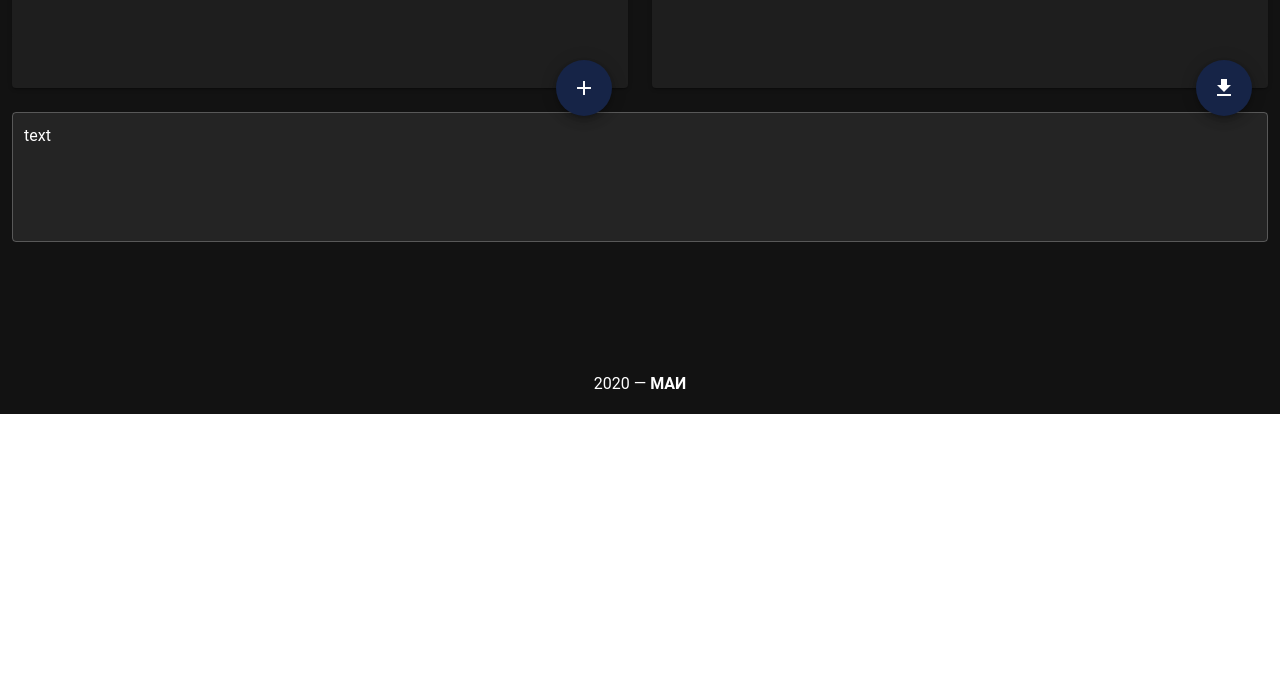
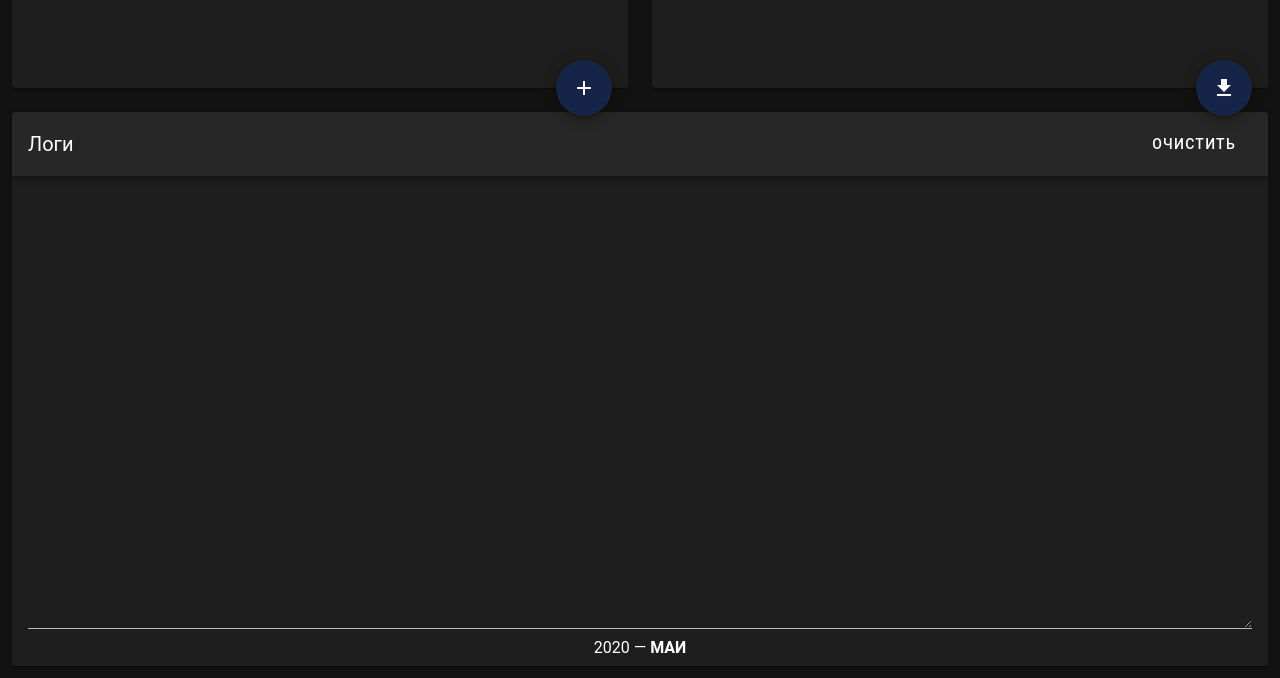
Before and after one commit to HappyStore/secureshare, a Vue app: page / in a window 1280 px wide. Shown: the part 386-1064 px from the top of the page. Before the commit the page ends 800 px from the top, so only its background shows below. Built offline with nearby package versions, Linux system fonts and the light colour scheme; a small style sheet from the web is missing.

Commit message:
log viewer update

```diff
--- a/src/components/downloadedFiles.vue
+++ b/src/components/downloadedFiles.vue
@@ -11,6 +11,7 @@
 
 <script lang="ts">
 import Vue from 'vue';
+import { mapActions } from 'vuex';
 
 import fileList from '@/components/fileList.vue';
 import loadFileDlg from '@/components/loadFileDlg.vue';
@@ -31,6 +32,9 @@ export default Vue.extend({
         }
     },
     methods: {
+        ...mapActions([
+            'appendLog'
+        ]),
         onFileLoaded(fileItem: FileItemModel) {
             console.log(fileItem.Name);
         }
--- a/src/components/logViewer.vue
+++ b/src/components/logViewer.vue
@@ -1,14 +1,54 @@
 <template>
-    <v-textarea v-model="text" readonly outlined auto-grow filled>
-    </v-textarea>
+    <v-card>
+        <v-toolbar>
+            <v-toolbar-title>Логи</v-toolbar-title>
+            <v-spacer />
+            <v-btn @click="onClearLogsClick"  text>
+                Очистить
+            </v-btn>
+        </v-toolbar>
+        <v-card-text>
+            <v-textarea v-model="text" readonly :rows="15" />
+        </v-card-text>
+    </v-card>
 </template>
 
 <script lang="ts">
 import Vue from 'vue';
+import { mapState, mapActions } from 'vuex';
+
 export default Vue.extend({
     data: function() {
         return {
-            text: 'text'
+            text: '',
+        }
+    },
+    mounted: function() {
+        this.text = this.logs.join('\n\n');
+    },
+    methods: {
+        ...mapActions(['clearLogs']),
+        onClearLogsClick() {
+            this.clearLogs();
+        }
+    },
+    computed: {
+        ...mapState([
+            'logs'
+        ])
+    },
+    watch: {
+        logs(newValue: [], oldValue: []) {
+            if (newValue.length === 0) {
+                this.text = '';
+                return;
+            }
+
+            let separator = '\n\n';
+            if (this.text.length === 0) {
+                separator = '';
+            }
+            this.text = this.text + separator + newValue[newValue.length - 1];
         }
     }
 });
--- a/src/components/userFiles.vue
+++ b/src/components/userFiles.vue
@@ -13,6 +13,7 @@
 
 <script lang="ts">
 import Vue from 'vue';
+import { mapActions } from 'vuex';
 
 import fileList from '@/components/fileList.vue';
 import uploadFileDlg from '@/components/uploadFileDlg.vue';
@@ -28,8 +29,11 @@ export default Vue.extend({
         uploadFileDlg
     },
     methods: {
+        ...mapActions([
+            'appendLog'
+        ]),
         onFileUpload(file: File) {
-
+            this.appendLog(`File uploading started! filename: ${file.name}`);
         }
     },
     data(): State {
--- a/src/store/index.ts
+++ b/src/store/index.ts
@@ -20,6 +20,9 @@ export default new Vuex.Store<ApplicationState>({
     PUSH_LOG(state, strToAppend: string) {
       state.logs.push(strToAppend);
     },
+    CLEAR_LOGS(state) {
+      state.logs = [];
+    },
     PUSH_USER_FILE(state, fileItem: FileItemModel) {
       state.userFiles.push(fileItem);
     },
@@ -39,6 +42,9 @@ export default new Vuex.Store<ApplicationState>({
         return;
       }
       commit('PUSH_LOG', strToAppend);
+    },
+    clearLogs({ commit }) {
+      commit('CLEAR_LOGS');
     },
     addNewUserFile({ commit }, fileItem: FileItemModel) {
       const errMsg = ValidateFileItem(fileItem);
```
